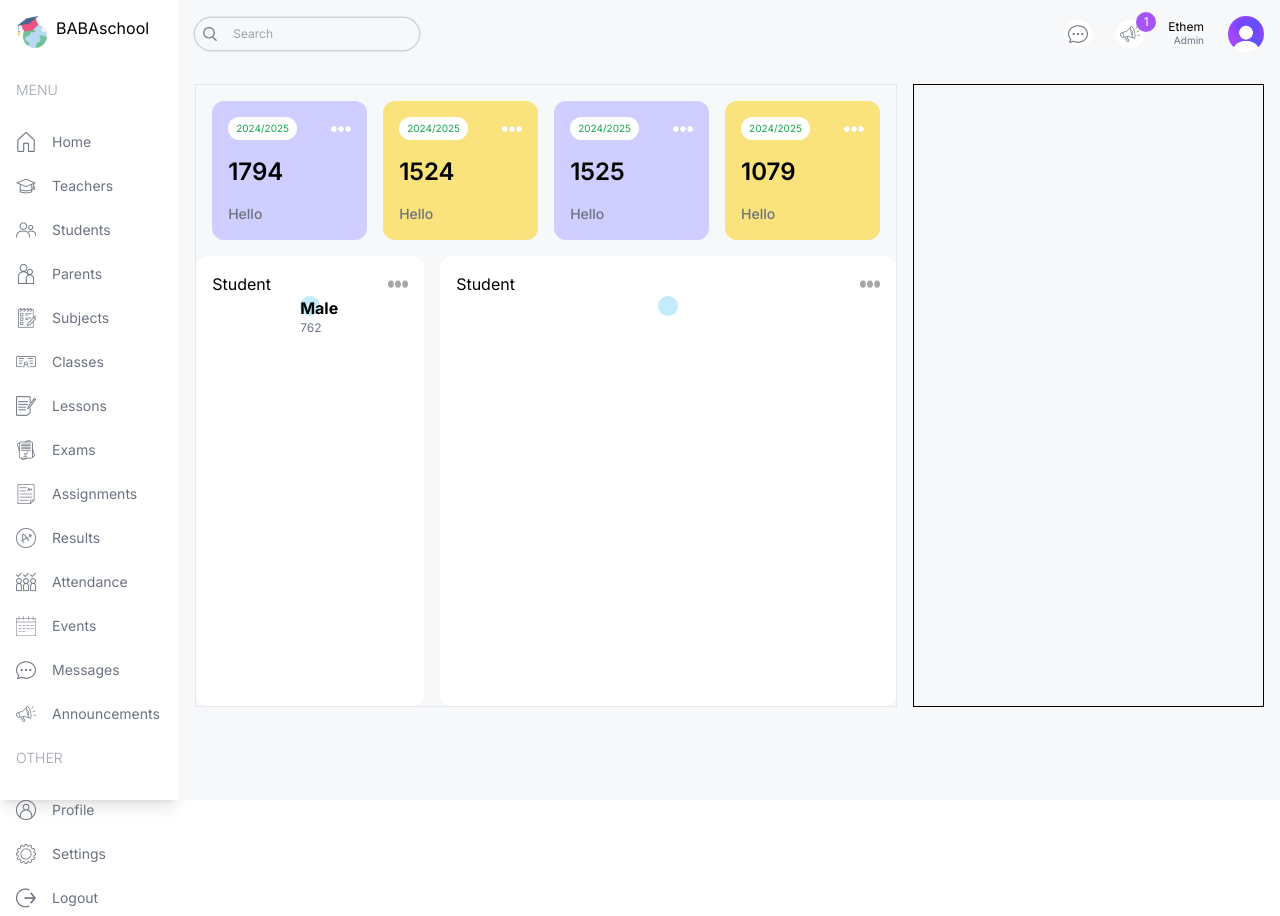
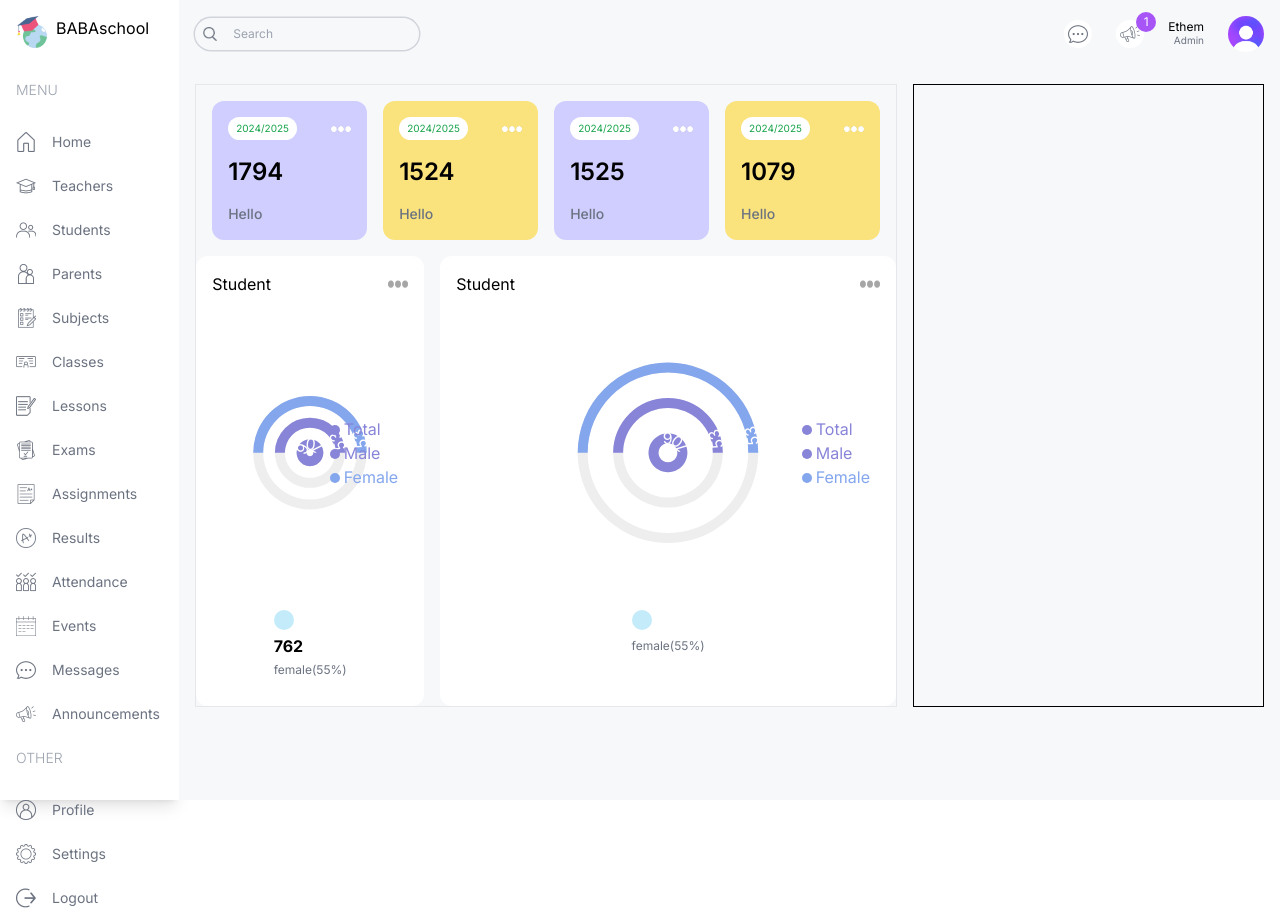
Before and after one commit to BabaVo55/Education---Web, a Next.js app: page /admin in a window 1280 px wide. Built offline with nearby package versions, Linux system fonts and the light colour scheme.

Commit message:
we have another evening lift off

```diff
--- a/src/app/(dashboard)/admin/page.tsx
+++ b/src/app/(dashboard)/admin/page.tsx
@@ -22,7 +22,7 @@ export default function AdminPage() {
         <div className='flex gap-4 flex-col lg:flex-row'>
           {/* Count Chart */}
           <div className='w-full lg:w-1/3 h-[450px]'>
-            <CountChart count={rand()} gender='Male'/>
+            <CountChart count={rand()} gender={false}/>
           </div>
           {/* Attendance Chart */}
           <div className='w-full lg:w-2/3'>
--- a/src/app/layout.tsx
+++ b/src/app/layout.tsx
@@ -5,7 +5,7 @@ import "./globals.css";
 const inter = Inter({ subsets: ["latin"] });
 
 export const metadata: Metadata = {
-  title: "Lama Dev School Management Dashboard",
+  title: "ETHEMS school Bruh",
   description: "Next.js School Management System",
 };
 
--- a/src/components/CountChart.tsx
+++ b/src/components/CountChart.tsx
@@ -5,47 +5,23 @@ import { RadialBarChart, RadialBar, Legend, ResponsiveContainer } from 'recharts
 
 const data = [
   {
-    name: '18-24',
-    uv: 31.47,
-    pv: 2400,
+    name: 'Total',
+    count: 106,
+    // pv: 2400,
     fill: '#8884d8',
   },
   {
-    name: '25-29',
-    uv: 26.69,
-    pv: 4567,
-    fill: '#83a6ed',
+    name: 'Male',
+    count: 53,
+    // pv: 2400,
+    fill: '#8884d8',
   },
   {
-    name: '30-34',
-    uv: 15.69,
-    pv: 1398,
-    fill: '#8dd1e1',
-  },
-  {
-    name: '35-39',
-    uv: 8.22,
-    pv: 9800,
-    fill: '#82ca9d',
-  },
-  {
-    name: '40-49',
-    uv: 8.63,
-    pv: 3908,
-    fill: '#a4de6c',
-  },
-  {
-    name: '50+',
-    uv: 2.63,
-    pv: 4800,
-    fill: '#d0ed57',
-  },
-  {
-    name: 'unknow',
-    uv: 6.67,
-    pv: 4800,
-    fill: '#ffc658',
-  },
+    name: 'Female',
+    count: 53,
+    // pv: 4567,
+    fill: '#83a6ed',
+  }
 ];
 
 const style = {
@@ -55,7 +31,8 @@ const style = {
     lineHeight: '24px',
   };
 
-export default function CountChart({count, gender}:{count:number, gender:string}) {
+export default function CountChart({count, gender}:{count:number, gender:boolean}) {
+  const genderResult = gender ? 'male' : 'female'
   return (
     <div className='bg-white rounded-xl w-full h-full p-4'>
         {/* TITLE */}
@@ -64,15 +41,16 @@ export default function CountChart({count, gender}:{count:number, gender:string}
             <Image src="/moreDark.png" alt="" width={20} height={20} />
         </div>
         {/* CHART */}
-        <div className="">
+        <div className="w-full h-[75%]">
             <ResponsiveContainer width="100%" height="100%">
                 <RadialBarChart cx="50%" cy="50%" innerRadius="10%" outerRadius="80%" barSize={10} data={data}>
                   <RadialBar
-                    minAngle={15}
                     label={{ position: 'insideStart', fill: '#fff' }}
                     background
-                    clockWise
-                    dataKey="uv"
+                    dataKey="count"
+
+                    // clockWise
+                    // minAngle={60}
                   />
                   <Legend iconSize={10} layout="vertical" verticalAlign="middle" wrapperStyle={style} />
                 </RadialBarChart>
@@ -81,11 +59,9 @@ export default function CountChart({count, gender}:{count:number, gender:string}
         {/* BOTTOM */}
         <div className="flex justify-center gap-16">
             <div className='flex flex-col gap-1'>
-                <div className="w-5 h-5 bg-ethemSky rounded-full">
-
-                <h1 className='font-bold'>{gender}</h1>
-                <h2 className='text-xs text-gray-500'>{count}</h2>
-                </div>
+                <div className="w-5 h-5 bg-ethemSky rounded-full"></div>
+                <h1 className='font-bold'>{count}</h1>
+                <h2 className='text-xs text-gray-500'>{genderResult}(55%)</h2>
             </div>
         </div>
     </div>
```
